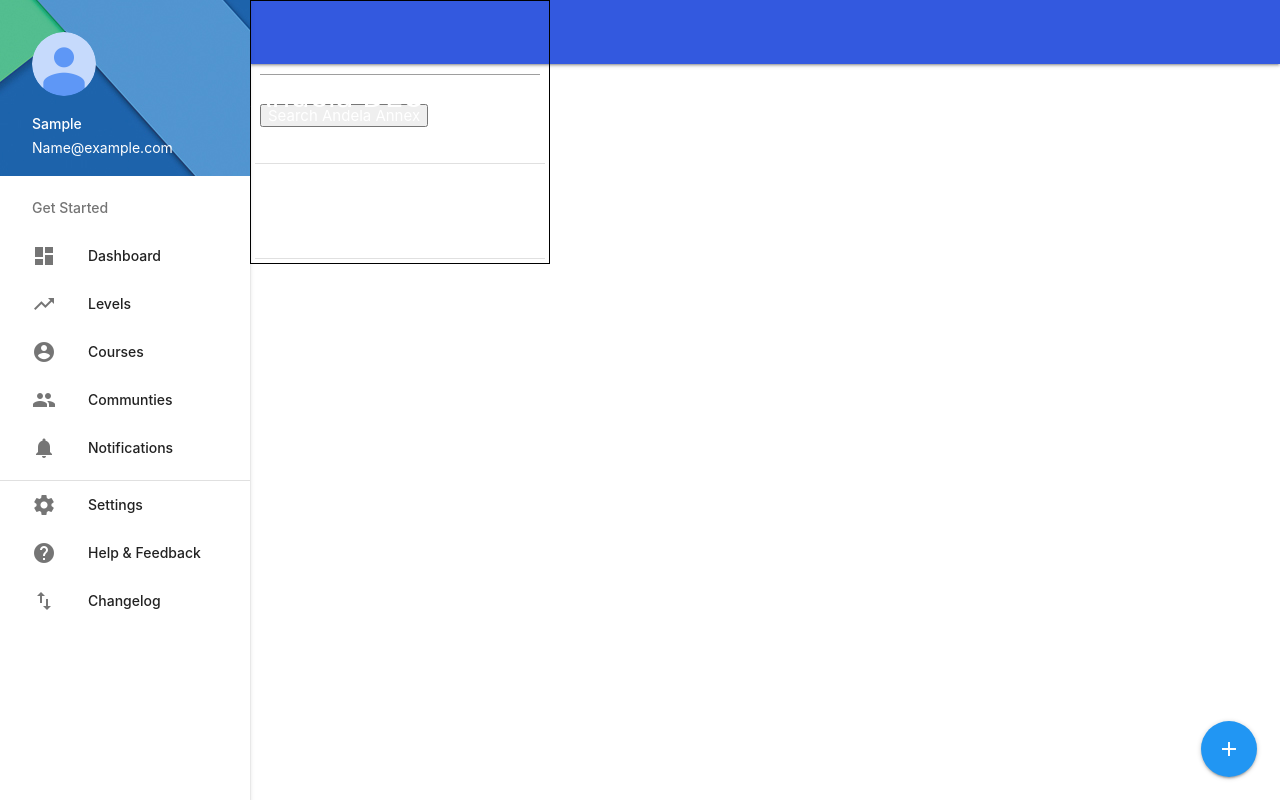
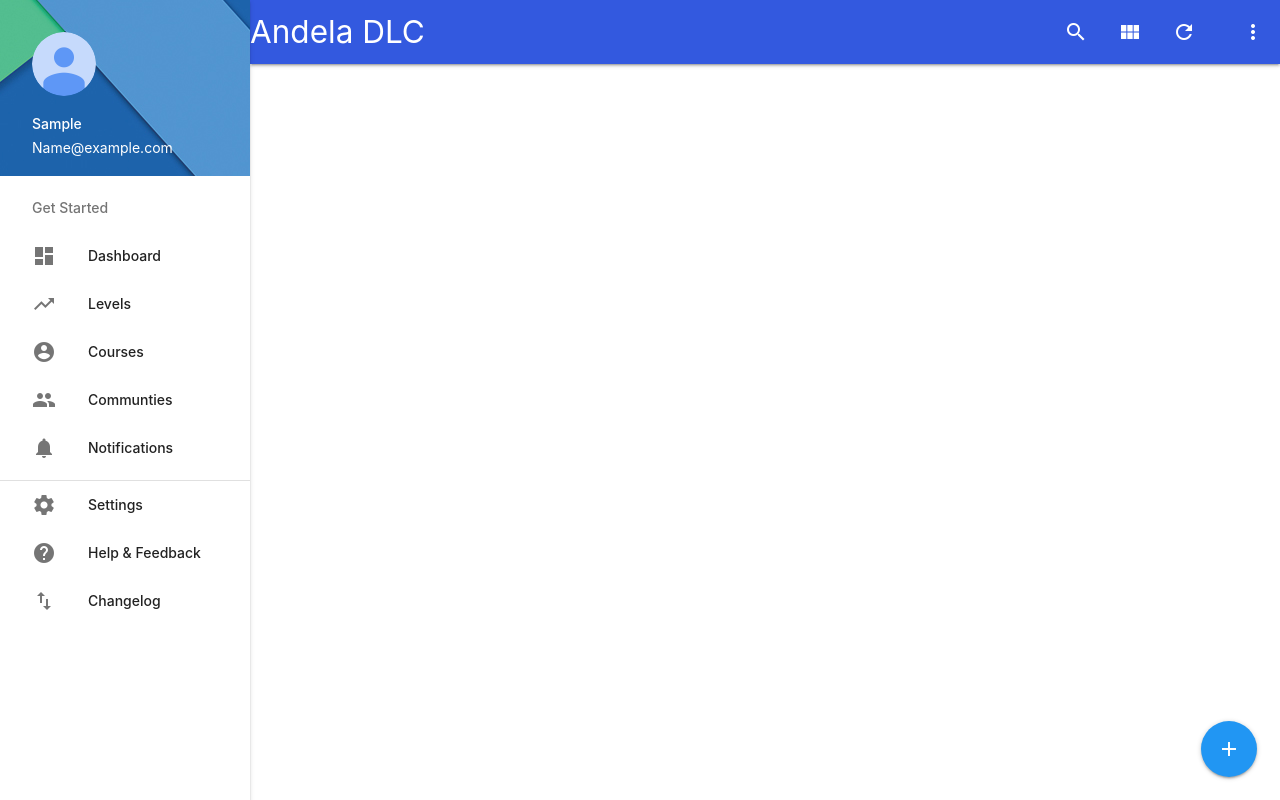
Before and after one commit to mnjaggah/DLC-andela, a Flask app: page / in a window 1280 px wide. Run offline with Flask 2, Linux system fonts and the light colour scheme; the visitor is signed in with stand-in values (Sample User, id 1); data comes from the database, SQL or seed files in the repository; some libraries are stand-ins or nearby versions.

Commit message:
Revert "Google search"

```diff
--- a/app/templates/base.html
+++ b/app/templates/base.html
@@ -32,18 +32,6 @@
                 </ul>
                 <nav>
                     <div class="navbar-fixed">
-                        <!--The google search form starts here -->
-                        <form method="get" action="http://www.google.com/search">
-                        <div style="border:1px solid black;padding:4px;width:20em;">
-                            <table border="0" cellpadding="0"> <tr><td>
-                                <input type="text" name="q" size="25" maxlength="255" value="" />
-                                <input type="submit" value="Search Andela Annex" />
-                                </td></tr>
-                                <tr><td align="center" style="font-size:75%">
-                                     <input type="checkbox" name="sitesearch" value="andela-annex.heroku.com" checked /> Only Search andela Annex<br />
-                                     </td></tr></table>
-                                     </div> </form>
-                         <!--The google search form ends here -->
                         <div class="nav-wrapper">
                             <a href="#!" class="brand-logo">Andela DLC</a>
                             <a href="#" data-activates="slide-out" class="button-collapse"><i class="material-icons">menu</i></a>
```
